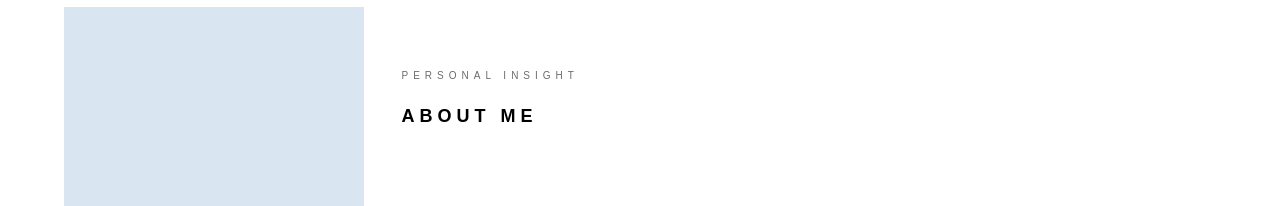
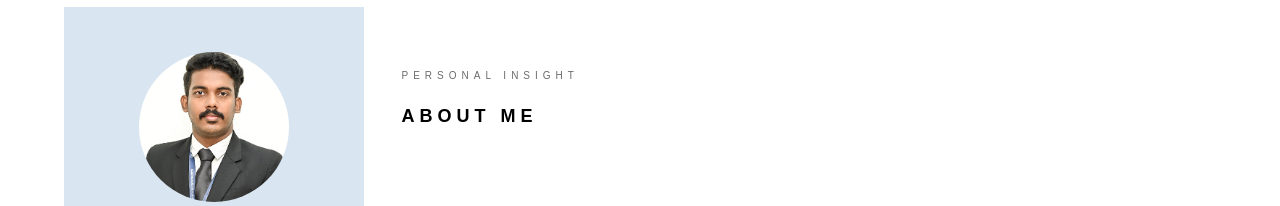
Before and after one commit to devanandan02/Portfolio, a plain HTML site: page index.html in a window 1280 px wide. Shown: the part 83-289 px from the top of the page. Drawn offline with Linux system fonts and the light colour scheme; a web font is replaced by a local one.

Commit message:
Update index.html

```diff
--- a/index.html
+++ b/index.html
@@ -62,7 +62,7 @@
 				aria-expanded="false" aria-controls="navbar"><i></i></a>
 			<aside id="colorlib-aside" role="complementary" class="border js-fullheight">
 				<div class="text-center">
-					<div class="author-img" style="background-image: url(images/Profile.jpeg);"></div>
+					<div class="author-img" style="background-image: url(images/Profile.JPG);"></div>
 					<!-- Add your name -->
 					<h1 id="colorlib-logo"><a href="index.html">DEVA NANDAN S</a></h1>
 					<span class="position"><a
```
